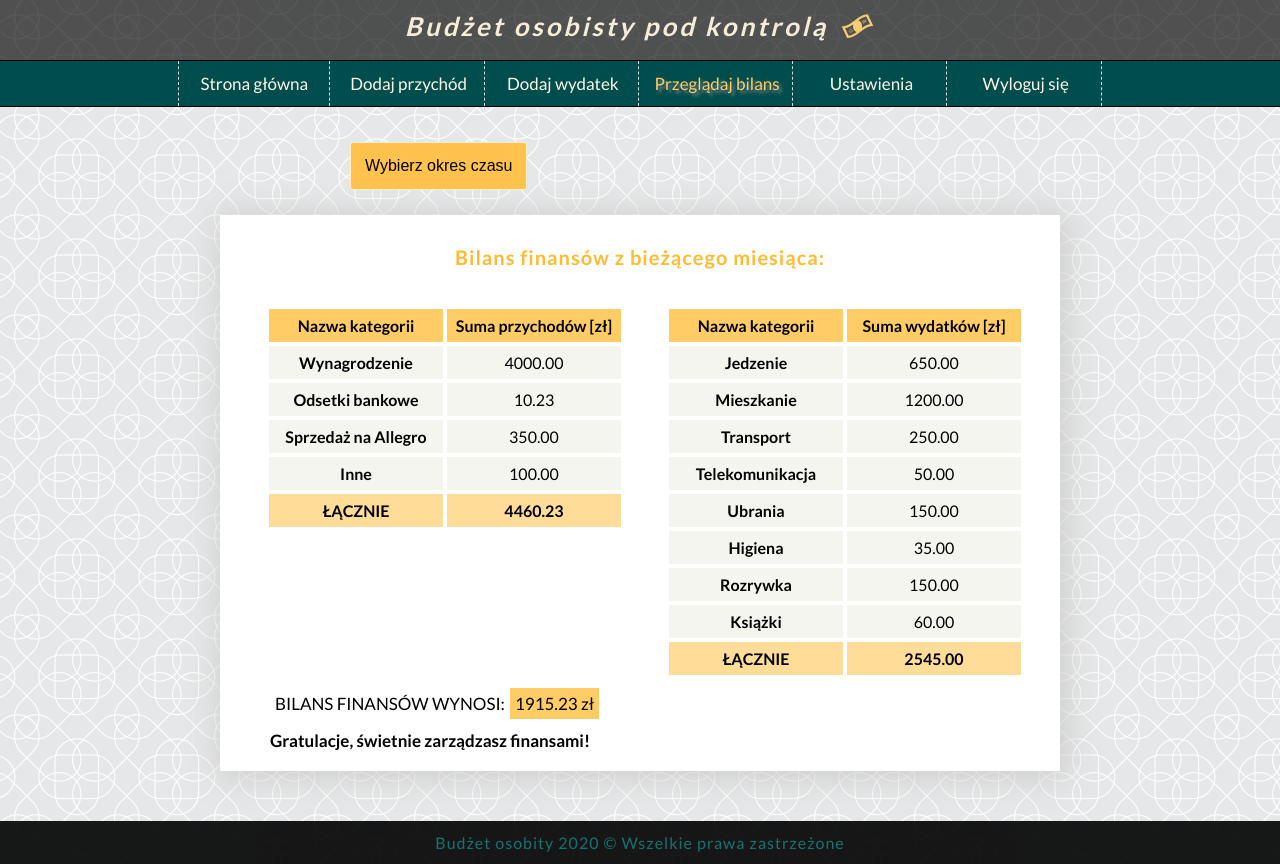
After one commit to ptkontek/Aplikacja-budzet-osobisty, a PHP site: page /bilans.html in a window 1280 px wide. The commit adds this page. Run offline with PHP 8.4, Linux system fonts and the light colour scheme.

Commit message:
Adding tables with incomes and expenses

```diff
--- /dev/null
+++ b/bilans.html
@@ -0,0 +1,107 @@
+<!DOCTYPE HTML>
+<html lang="pl">
+<head>
+	<meta charset="utf-8" />
+	<title> Bilans finansów - budżet osobisty</title>
+	<meta name="description" content="Bilans finansów - Aplikacja do prowadzenbia budżetu osobistego." />
+	<meta name="keywords" content="budżet osobisty, finanse, przychody, wydatki, kontrola finansów, przychody, oszczędzanie" />
+	<meta http-equiv="X-UA-Compatible" content="IE=edge" />
+
+	<link rel="stylesheet" href="style.css" type="text/css" />
+	<link href="https://fonts.googleapis.com/css?family=Lato:400,700&amp;subset=latin-ext" rel="stylesheet">
+	<link href="css/fontello.css" rel="stylesheet" type="text/css" />
+
+</head>
+
+<body>
+
+	<header>
+
+		<h1 class="logo">Budżet osobisty pod kontrolą <i class="icon-dollar"></i></h1>
+
+		<nav id="topnav">
+
+			<ol class="menu">
+				<li><a href="stronaGlowna">Strona główna</a></li>
+				<li><a href="przychody.html">Dodaj przychód</a></li>
+				<li><a href="wydatki.html">Dodaj wydatek</a></li>
+				<li class="active">Przeglądaj bilans</li>
+				<li><a href="ustawienia.html">Ustawienia</a>
+					<ul>
+						<li><a href="zmianDane.html">Zmień dane</a></li>
+						<li><a href="zmienKategorie.html">Zmień kategorie</a></li>
+						<li><a href="usunWpis.html">Usuń ostatnie wpisy</a></li>
+					</ul>
+				</li>
+				<li><a href="Logowanie.html">Wyloguj się</a></li>
+			</ol>
+		</nav>
+
+	</header>
+
+	<main>
+		<div class="dropdown">
+			<button class="dropbtn">Wybierz okres czasu
+				<ul class="dropdown-content">
+					<li class="active"><a href="#">Bieżący miesiąc</a></li>
+					<li><a href="#">Poprzedni miesiąc</a></li>
+					<li><a href="#">Bieżący rok</a></li>
+					<li><a href="#">Wybrany okres</a></li>
+				</ul>
+		</div>
+
+		<div class="content" style="width:800px;" >
+			<article>
+				<h4 style="color: #ffbb33;"> Bilans finansów z bieżącego miesiąca: </h4>
+				<div class="tab">
+					<table class="table">
+						<thead>
+						  <tr> <th>Nazwa kategorii <th>Suma przychodów [zł]
+
+						</thead>
+						<tbody>
+						  <tr> <th>Wynagrodzenie <td>4000.00
+						  <tr> <th>Odsetki bankowe <td>10.23
+						  <tr> <th>Sprzedaż na Allegro <td>350.00
+						  <tr> <th>Inne <td>100.00
+						   <tr style="background-color:#ffdd99;"> <th>ŁĄCZNIE<th>4460.23
+						</tbody>
+					</table>
+
+				</div>
+				<div class="tab">
+					<table class="table">
+						<thead>
+						  <tr><th>Nazwa kategorii<th>Suma wydatków [zł]
+						</thead>
+						<tbody>
+						  <tr><th>Jedzenie<td>650.00
+						  <tr><th>Mieszkanie<td>1200.00
+						  <tr><th>Transport<td>250.00
+						  <tr><th>Telekomunikacja<td>50.00
+						  <tr><th>Ubrania<td>150.00
+						  <tr><th>Higiena<td>35.00
+						  <tr><th>Rozrywka<td>150.00
+						  <tr><th>Książki<td>60.00
+						  <tr style="background-color: #ffdd99;"> <th>ŁĄCZNIE<th>2545.00
+						</tbody>
+					</table>
+
+				</div>
+				<div class="outcome"> <span style="float:left; padding:5px;">BILANS FINANSÓW WYNOSI: </span>
+				<div class="score">1915.23 zł </div>
+				</strong>
+
+				<br> <br><strong>Gratulacje, świetnie zarządzasz finansami!</strong>
+				 </div>
+			</article>
+
+		</div>
+	</main>
+
+		<div id="footer">
+			Budżet osobity 2020 &copy; Wszelkie prawa zastrzeżone
+		</div>
+
+</body>
+</html>
--- a/style.css
+++ b/style.css
@@ -364,6 +364,124 @@ fieldset .row
 	margin-left: 20px;
 }
 
+.dropbtn
+{
+  background-color: #ffc34d;
+  color: black;
+  padding: 14px;
+  font-size: 16px;
+  border: none;
+  cursor: pointer;
+  border-radius: 3px;
+  border: 1px solid #ffeecc;
+}
+
+.dropdown
+{
+  position: relative;
+  display: inline-block;
+  left: 350px;
+  top: 35px;
+}
+
+.dropdown-content
+{
+  display: none;
+  position: absolute;
+  background-color: #ffcc66;
+  min-width: 170px;
+  z-index: 1;
+  list-style-type: none;
+  padding: 0px;
+  margin: 0;
+  display: none;
+  border-radius: 3px;
+  left:0;
+  top: 47px;
+    border-radius: 3px;
+  border: 1px solid #ffeecc;
+}
+
+.dropdown-content a
+{
+  color: black;
+  padding: 12px;
+  text-decoration: none;
+  display: block;
+  min-width: 120px;
+  font-size: 14px;
+}
+
+/* Change color of dropdown links on hover */
+.dropdown-content a:hover
+{
+	background-color: #ffbb33;
+	color: #ffeecc;
+	font-size:15px;
+
+}
+
+/* Show the dropdown menu on hover */
+.dropdown:hover .dropdown-content
+{
+  display: block;
+  opacity: 0.9;
+
+}
+
+.dropdown:hover .dropbtn
+{
+	background-color: #ffbb33;
+
+}
+.tab
+{
+	float: left;
+	width: 380px;
+	text-align:center;
+	padding: 10px;
+	font-size: 16px;
+}
+
+.table
+{
+	text-align:center;
+	width:350px;
+	margin-left:16px;
+	margin-right:16px;
+}
+thead
+{
+	background-color: #ffcc66;
+}
+
+tbody
+{
+	background-color: #f5f5f0;
+}
+
+th, td
+{
+	border: 1px solid white;
+	padding: 7px;
+	min-width:160px;
+}
+
+.outcome
+{
+	clear:both;
+	text-align: left;
+	font-size: 17px;
+	padding-left:30px;
+}
+
+.score
+{
+	background-color:  #ffcc66;
+	float: left;
+	padding: 5px;
+}
+
 #footer
 {
 	margin-top: 50px;
```
